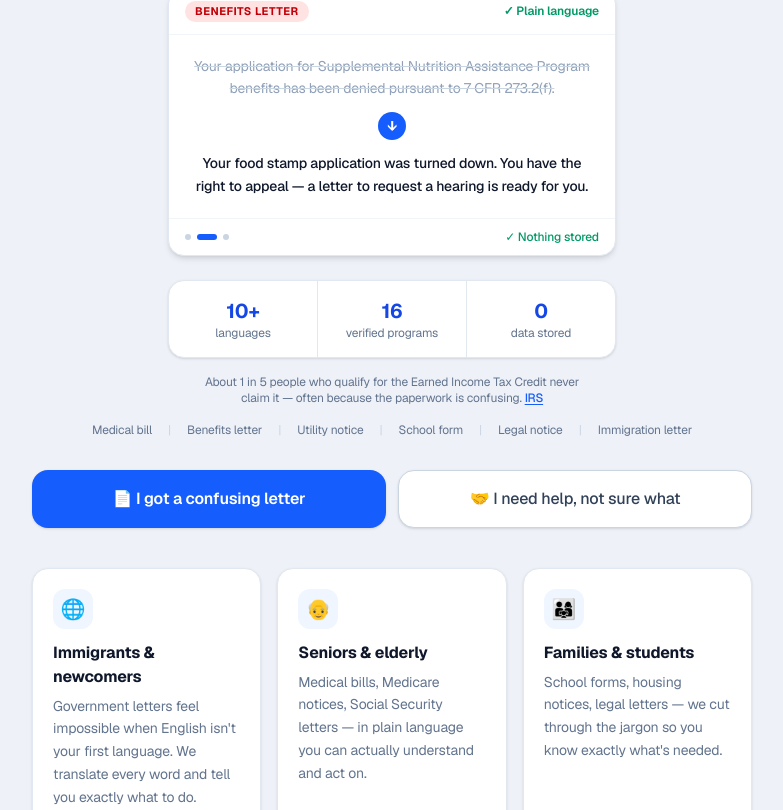
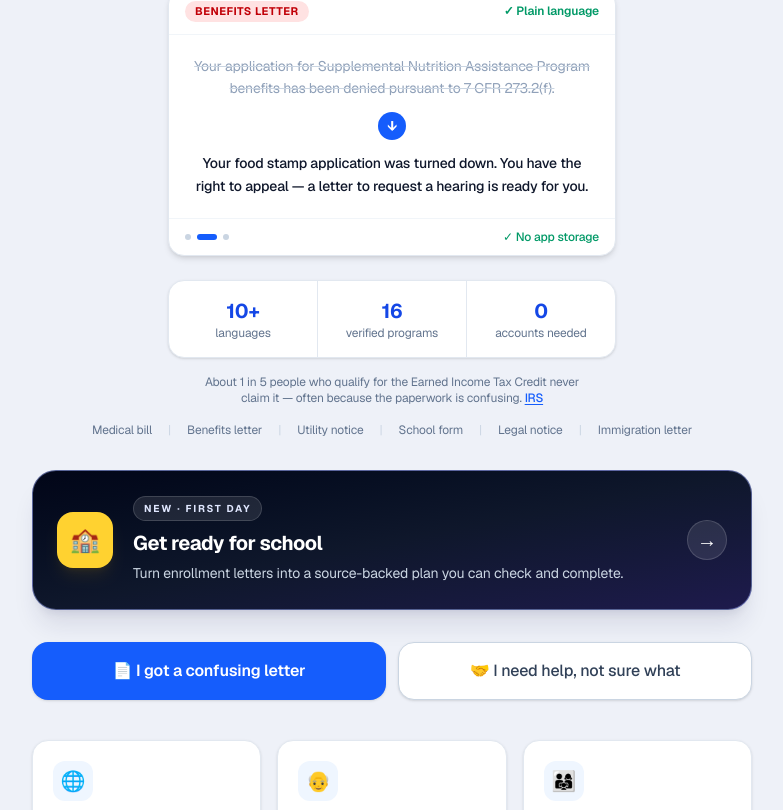
Before and after one commit to isaacgong0311-hash/Congressional-App-Challenge-, a Next.js app: page / in a window 1280 px wide. Shown: the part 525-1335 px from the top of the page, without its empty margins (248-1031 px from the left). Built offline with nearby package versions, Linux system fonts and the light colour scheme; a web font is replaced by a local one.

Commit message:
feat: link Lantern to First Day

```diff
--- a/app/page.tsx
+++ b/app/page.tsx
@@ -1,5 +1,6 @@
 "use client";
 
+import Link from "next/link";
 import { useEffect, useRef, useState } from "react";
 import {
   RESOURCES,
@@ -159,7 +160,6 @@ export default function Home() {
   const [highContrast, setHighContrast] = useState(false);
   const [largeText, setLargeText] = useState(false);
   const [zip, setZip] = useState("");
-  const [privacyOpen, setPrivacyOpen] = useState(false);
   const [scamExpanded, setScamExpanded] = useState(false);
   const [photoQuality, setPhotoQuality] = useState<"ok" | "dark" | null>(null);
   const [whyNotOpen, setWhyNotOpen] = useState(false);
@@ -183,13 +183,18 @@ export default function Home() {
 
   useEffect(() => {
     if (typeof window === "undefined") return;
+    const frame = window.requestAnimationFrame(() => {
       const saved = localStorage.getItem("ttf-hc");
       const savedLt = localStorage.getItem("ttf-lt");
       if (saved === "1") setHighContrast(true);
       if (savedLt === "1") setLargeText(true);
       const browserLang = navigator.language?.slice(0, 2).toLowerCase();
-    const match = LANGUAGES.find((l) => l.bcp47 === browserLang || l.bcp47.startsWith(browserLang));
+      const match = LANGUAGES.find(
+        (l) => l.bcp47 === browserLang || l.bcp47.startsWith(browserLang),
+      );
       if (match) setLanguage(match.label);
+    });
+    return () => window.cancelAnimationFrame(frame);
   }, []);
 
   useEffect(() => {
@@ -538,13 +543,13 @@ export default function Home() {
                       <button key={i} onClick={() => setDemoIdx(i)} className={`h-1.5 rounded-full transition-all ${i === demoIdx ? "w-5 bg-blue-600" : "w-1.5 bg-slate-300"}`} aria-label={`Demo ${i + 1}`} />
                     ))}
                   </div>
-                  <span className="text-xs font-medium text-emerald-600">✓ Nothing stored</span>
+                  <span className="text-xs font-medium text-emerald-600">✓ No app storage</span>
                 </div>
               </div>
 
               {/* stats */}
               <div className="mt-6 flex w-full max-w-md divide-x divide-slate-200 overflow-hidden rounded-2xl border border-slate-200 bg-white text-center shadow-sm">
-                {[["10+", "languages"], ["16", "verified programs"], ["0", "data stored"]].map(([n, l]) => (
+                {[["10+", "languages"], ["16", "verified programs"], ["0", "accounts needed"]].map(([n, l]) => (
                   <div key={l} className="flex-1 py-4">
                     <p className="text-xl font-bold text-blue-700">{n}</p>
                     <p className="text-xs text-slate-500">{l}</p>
@@ -568,6 +573,29 @@ export default function Home() {
                 ))}
               </div>
             </div>
+
+            <Link
+              className="group mt-8 flex w-full items-center gap-5 overflow-hidden rounded-3xl border border-indigo-300/50 bg-gradient-to-br from-slate-950 via-slate-900 to-indigo-950 p-5 text-left text-white shadow-xl shadow-indigo-950/10 transition hover:-translate-y-0.5 hover:shadow-2xl focus-visible:outline-none focus-visible:ring-2 focus-visible:ring-blue-600 focus-visible:ring-offset-2 sm:p-6"
+              href="/first-day"
+            >
+              <span className="flex h-14 w-14 flex-none items-center justify-center rounded-2xl bg-amber-300 text-2xl text-slate-950 shadow-lg shadow-amber-400/10">
+                🏫
+              </span>
+              <span className="min-w-0 flex-1">
+                <span className="inline-flex rounded-full border border-white/15 bg-white/10 px-2.5 py-1 text-[10px] font-bold uppercase tracking-[0.18em] text-indigo-100">
+                  New · First Day
+                </span>
+                <strong className="mt-2 block text-xl tracking-tight">
+                  Get ready for school
+                </strong>
+                <span className="mt-1 block text-sm leading-6 text-slate-300">
+                  Turn enrollment letters into a source-backed plan you can check and complete.
+                </span>
+              </span>
+              <span className="flex h-10 w-10 flex-none items-center justify-center rounded-full border border-white/15 bg-white/10 text-xl transition group-hover:translate-x-1">
+                →
+              </span>
+            </Link>
 
             {/* CTAs */}
             <div className="mt-8 grid grid-cols-1 gap-3 sm:grid-cols-2">
@@ -1460,82 +1488,6 @@ function LocalHelpFinder({ category }: { category: Category }) {
   );
 }
 
-function PersonaCard({
-  icon,
-  title,
-  desc,
-}: {
-  icon: string;
-  title: string;
-  desc: string;
-}) {
-  return (
-    <div className="ttf-fade-in rounded-2xl border border-slate-200 bg-white p-4 shadow-sm">
-      <span className="text-2xl">{icon}</span>
-      <h3 className="mt-2 font-bold text-slate-900">{title}</h3>
-      <p className="mt-1 text-sm leading-relaxed text-slate-600">{desc}</p>
-    </div>
-  );
-}
-
-function HowItWorks() {
-  const steps = [
-    {
-      icon: "📸",
-      label: "Take a photo",
-      desc: "Snap or upload any letter, bill, or notice — up to 10 MB.",
-    },
-    {
-      icon: "🤖",
-      label: "AI reads it",
-      desc: "Extracts every date, name, amount, and warning sign.",
-    },
-    {
-      icon: "🌐",
-      label: "Plain language",
-      desc: "Explains what it means in 10+ languages.",
-    },
-    {
-      icon: "✅",
-      label: "Know what to do",
-      desc: "Checklist, reply letter, and phone script — all ready.",
-    },
-  ];
-  return (
-    <div className="mb-6 rounded-2xl border border-slate-200 bg-white p-5 shadow-sm">
-      <p className="mb-4 text-xs font-bold uppercase tracking-wider text-slate-400">
-        How it works
-      </p>
-      <div className="grid grid-cols-2 gap-4 sm:grid-cols-4">
-        {steps.map((s, i) => (
-          <div key={i} className="flex flex-col items-center text-center">
-            <span className="mb-2 flex h-11 w-11 items-center justify-center rounded-xl bg-slate-100 text-xl">
-              {s.icon}
-            </span>
-            <p className="text-sm font-semibold text-slate-800">{s.label}</p>
-            <p className="mt-0.5 text-xs leading-relaxed text-slate-500">
-              {s.desc}
-            </p>
-          </div>
-        ))}
-      </div>
-    </div>
-  );
-}
-
-function SectionHeader({ n, title }: { n: number; title: string }) {
-  return (
-    <div className="ttf-fade-in flex items-center gap-2.5 px-1 pt-2">
-      <span className="flex h-6 w-6 flex-none items-center justify-center rounded-full bg-slate-900 text-xs font-bold text-white">
-        {n}
-      </span>
-      <h2 className="text-xs font-bold uppercase tracking-wider text-slate-500">
-        {title}
-      </h2>
-    </div>
-  );
-}
-
 function Collapsible({
   title,
   subtitle,
--- a/middleware.ts
+++ b/proxy.ts
@@ -43,7 +43,7 @@ function allow(ip: string, path: string): boolean {
   return true;
 }
 
-export function middleware(req: NextRequest) {
+export function proxy(req: NextRequest) {
   const path = req.nextUrl.pathname;
   if (!path.startsWith("/api/") || path === "/api/health") {
     return NextResponse.next();
```
Lines whose indentation alone changed are shown as unchanged.
